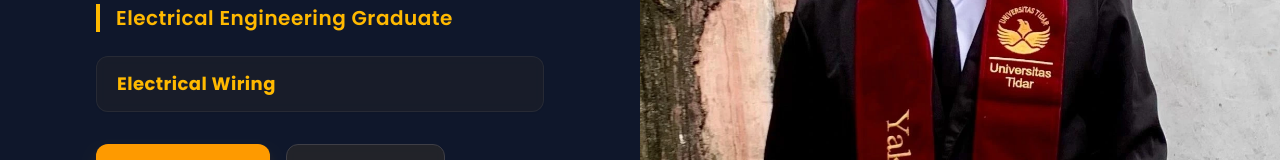
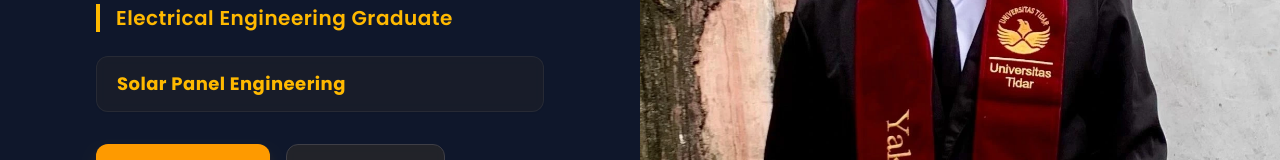
Before and after one commit to yakubvebrian11/portoykb, a React (Vite) app: page / in a window 1280 px wide. Shown: the part 413-573 px from the top of the page. Built offline with nearby package versions, Linux system fonts and the light colour scheme.

Commit message:
Update HeroSection.jsx

```diff
--- a/src/components/HeroSection.jsx
+++ b/src/components/HeroSection.jsx
@@ -7,6 +7,7 @@ function HeroSection() {
 
   const skills = [
     "Control Panel Design",
+     "Electrical Maintenance",
     "Solar Panel Engineering",
     "Electrical Wiring",
     "Electrical Installation"
```
